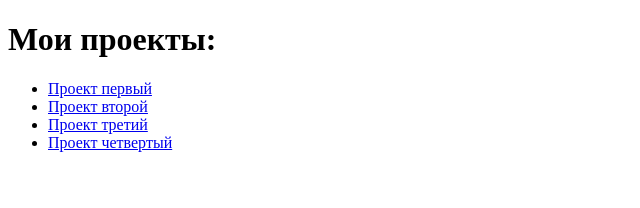
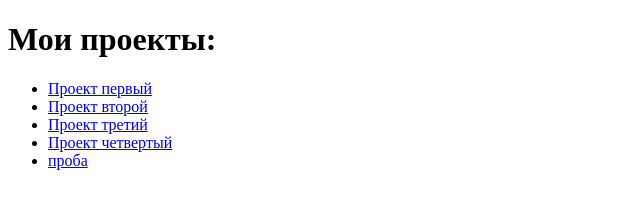
Before and after one commit to nataly-star/nataly-star.github.io, a plain HTML site: page index.html in a window 1280 px wide. Shown: the full height of the page, 0-640 px from the left. Drawn offline with Linux system fonts and the light colour scheme.

Commit message:
Update index.html

```diff
--- a/index.html
+++ b/index.html
@@ -14,6 +14,7 @@
 	<li><a href="project2/index.html">Проект второй</a></li>
 	<li><a href="project3/index.html">Проект третий</a></li>
 	<li><a href="project4/index.html">Проект четвертый</a></li>
+	<li><a href="https://codepen.io/anon/pen/JebLvP"> проба</a></li>
 </ul>
 </body>
 </html>
```
